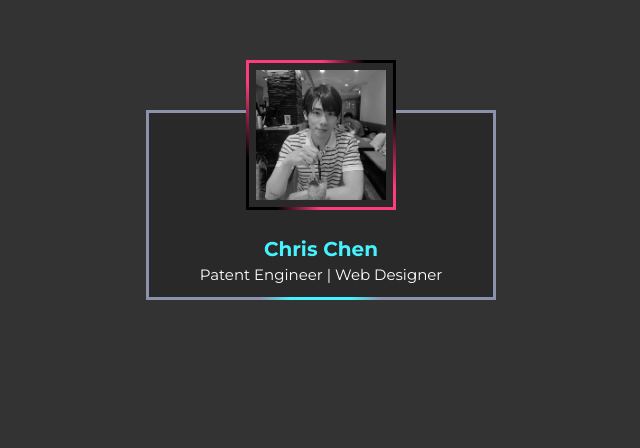
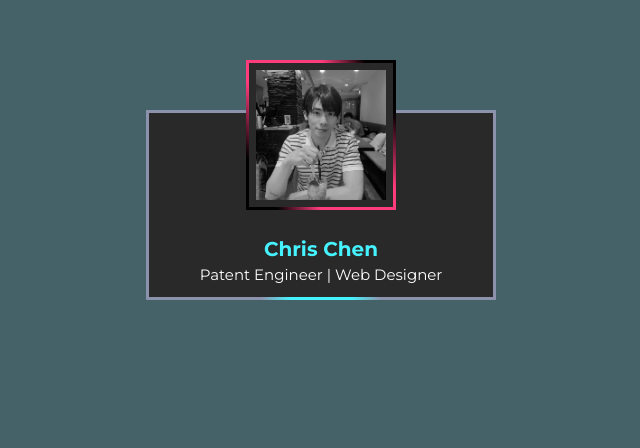
Before and after one commit to kwisschen/power-hour-frontend, a plain HTML site: page index.html in a window 1280 px wide. Shown: the part 195-643 px from the top of the page, without its empty margins (319-959 px from the left). Drawn offline with Linux system fonts and the light colour scheme; a web font is replaced by a local one.

Commit message:
Updated background color

```diff
--- a/styles.css
+++ b/styles.css
@@ -10,7 +10,7 @@ body {
     justify-content: center;
     align-items: center;
     min-height: 100vh;
-    background: #333;
+    background: #456268;
 }
 
 .card {
```
